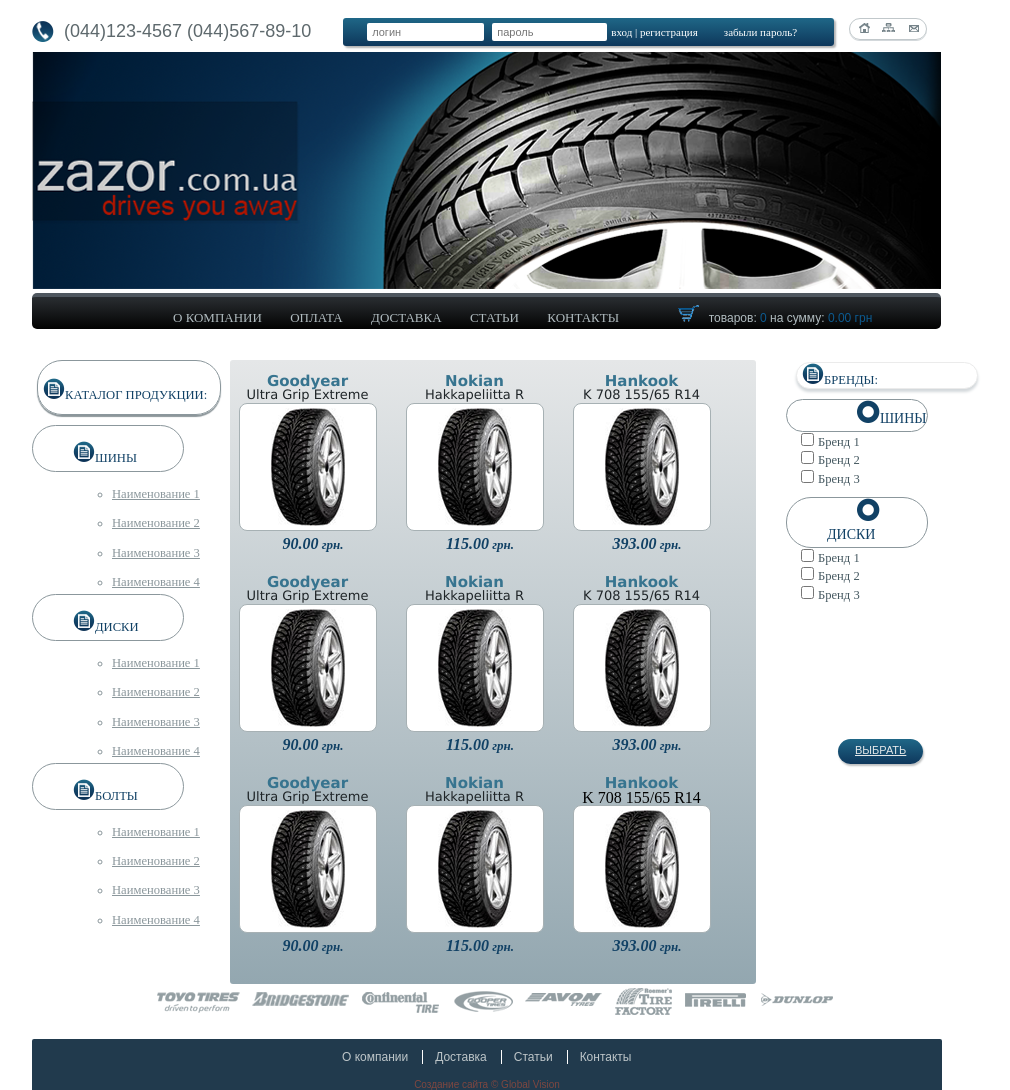
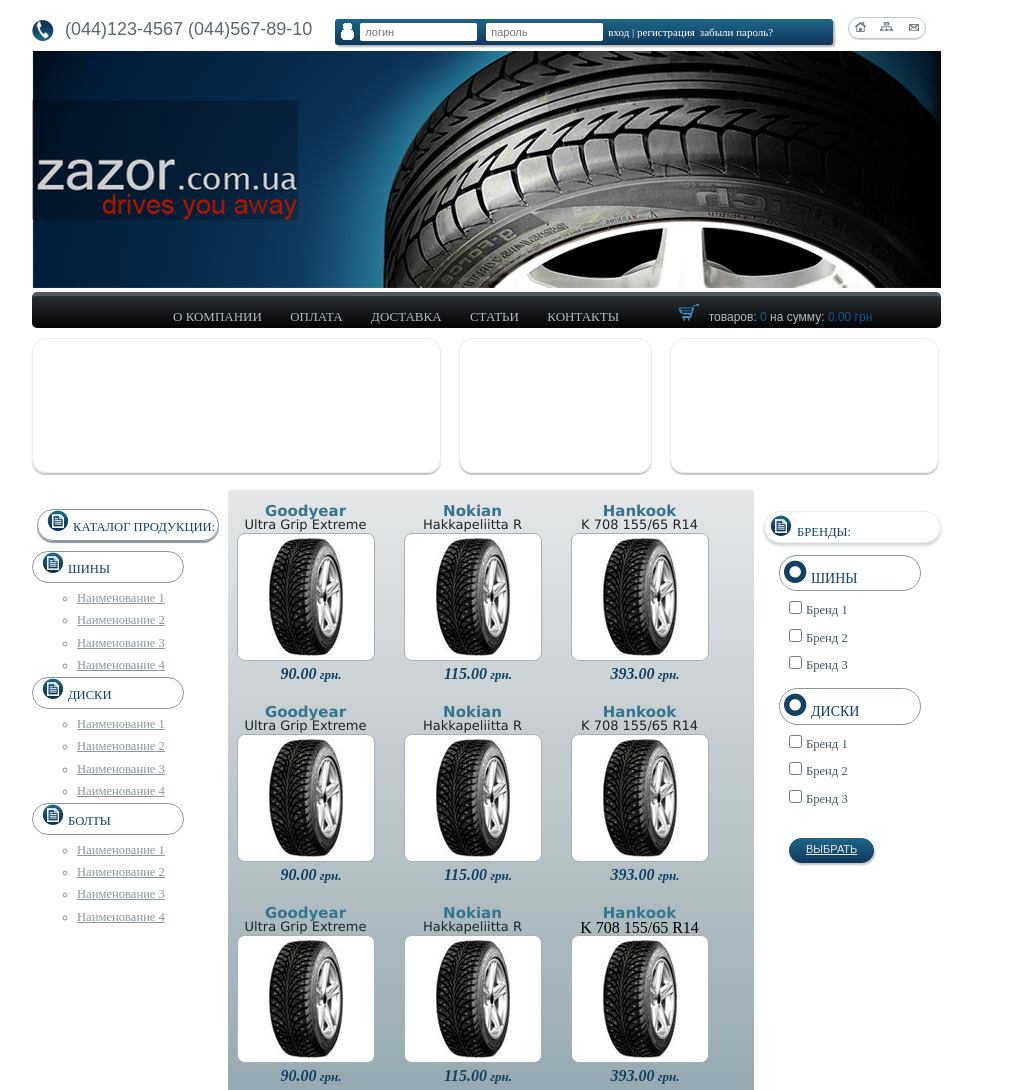
Before and after one commit to Alain2265/Alain2265.github.io, a plain HTML site: page homework6/index.html in a window 1280 px wide. Shown: the top 1090 px of the page, without its empty margins (108-1118 px from the left). Drawn offline with Linux system fonts and the light colour scheme.

Commit message:
initial commit

```diff
--- a/homework6/css/style.css
+++ b/homework6/css/style.css
@@ -12,7 +12,7 @@ body {
 header {
     display: flex;
     flex-flow: row;
-    margin-top: 18px;
+    margin-top: 17px;
 }
 
 .phone {
@@ -20,8 +20,9 @@ header {
 }
 
 header div {
-    margin-top: 5px;
-    margin-left: 2px;
+    margin-top: 4px;
+    margin-left: -2px;
+    padding: 0 5px 0 5px;
     font-family: Arial;
     font-size: 18px;
     color: #5e696d;
@@ -34,8 +35,8 @@ header div a {
 }
 
 .formmenu {
-    height: 28px;
-    width: 491px;
+    height: 22px;
+    width: 496px;
     display: inline-block;
     background: linear-gradient(to top, #0e375b, #1f6787);
     color: #ffffff;
@@ -44,38 +45,53 @@ header div a {
     margin-left: 18px;
 }
 
-form i {
-    background-image: url(../image/man.png);
-    background-repeat: no-repeat;
+.formmenu {
+    padding: 3px 7px 2px 3px;
 }
 
 .formmenu input {
     padding-left: 5px;
-    margin-top: 5px;
+    margin-bottom: 10px;
+}
+
+.man {
+    padding: 3px 1px 2px 3px;
+    vertical-align: middle;
 }
 
 .login {
     font-size: 11px;
     width: 110px;
     height: 16px;
-    margin-left: 24px;
     border-radius: 2px;
     border: none;
 }
 
 .entrance:after {
     content: "";
-    margin-left: 2px;
+    margin-bottom: 15px;
+}
+
+.entrance {
+    display: inline-block;
+    font-family: 'lucida_sans_unicoderegular';
+    font-size: 12px;
+    color: #bfbfbf;
+    text-decoration: underline;
 }
 
 .forgetpass {
     display: inline-block;
-    margin-left: 20px;
-    margin-right: 10px;
     font-family: 'lucida_sans_unicoderegular';
     font-size: 12px;
     color: #bfbfbf;
     text-decoration: underline;
+}
+
+.formmenu {
+    vertical-align: middle;
+    margin-top: 2px;
+    padding: 1px 0 3px 2px;
 }
 
 .formmenu a {
@@ -88,7 +104,7 @@ form i {
 .password {
     margin-left: 4px;
     font-size: 11px;
-    width: 108px;
+    width: 110px;
     height: 16px;
     border-radius: 2px;
     border: none;
@@ -105,7 +121,7 @@ aside {
 }
 
 aside img {
-    margin-left: 8px;
+    margin: 3px 5px;
 }
 
 
@@ -174,31 +190,76 @@ aside img {
 }
 
 
-/*<!-- content -->*/
+/*boxconten*/
 
-
-/*menuKATALOG*/
-
-.menucatalog {
-    float: left;
+.boxcontent {
+    display: block;
 }
 
-.catalog {
-    width: 180px;
-    border: 1px solid #8b979c;
-    border-radius: 25px;
-    box-shadow: 0 2px 1px #8c969a;
-    clear: both;
-    margin-top: 31px;
-    padding-bottom: 10px;
-    padding-top: 21px;
+.box {
+    display: inline-block;
+    width: 407px;
+    height: 133px;
+    margin-top: 10px;
+    border: 1px solid #ebebeb;
+    box-shadow: 0 2px 1px #c5c5c5;
+    border-radius: 14px;
+}
+
+.box1 {
+    width: 191px;
+    height: 133px;
+    display: inline-block;
+    margin-top: 10px;
+    margin-left: 14px;
+    border: 1px solid #ebebeb;
+    box-shadow: 0 2px 1px #c5c5c5;
+    border-radius: 14px;
+}
+
+.box2 {
+    width: 267px;
+    height: 133px;
+    margin-top: 10px;
+    margin-left: 14px;
+    display: inline-block;
+    border: 1px solid #ebebeb;
+    box-shadow: 0 2px 1px #c5c5c5;
+    border-radius: 14px;
 }
 
 
 /*<!-- content -->*/
 
-.menucatalog li {
+.menucatalog {
+    float: left;
     margin-top: 15px;
+}
+
+.catalog {
+    width: 140px;
+    height: 30px;
+    border: 1px solid #8b979c;
+    border-radius: 25px;
+    box-shadow: 0 2px 1px #8c969a;
+    clear: both;
+    margin-left: -35px;
+}
+
+.catalog img {
+    margin: 0 4px 0 4px;
+}
+
+.catalog li {
+    list-style-type: none;
+}
+
+.catalog a:hover {
+    color: #0c3256;
+}
+
+.productcatalog {
+    margin-left: -35px;
 }
 
 .menucatalog li {
@@ -207,36 +268,20 @@ aside img {
     font-style: normal;
 }
 
-.menucatalog .catalog {
-    border: 1px solid #8b979c;
-    margin-left: -35px;
-    padding-top: 2px;
-    border-radius: 25px;
-    width: 142px;
-    box-shadow: 0 2px 1px #8c969a;
-}
-
 .menucatalog span {
     font-family: 'lucida_sans_unicoderegular';
     font-size: 12.6px;
     color: #114165;
 }
 
-.productcatalog span {
-    margin-left: -35px;
-}
-
-.catalog li {
-    list-style-type: none;
-}
-
 .shinugroup {
+    width: 110px;
+    height: 30px;
     border: 1px solid #8b979c;
     margin-left: -40px;
     margin-top: 10px;
-    padding-bottom: 9px;
+    margin-bottom: : 9px;
     border-radius: 25px;
-    width: 110px;
 }
 
 .shinugroup a {
@@ -248,22 +293,25 @@ aside img {
 .group {
     list-style-type: none;
     line-height: 7px;
+    margin-left: -35px;
 }
 
-.menucatalog .group a {
-    margin-left: 30px;
+.group img {
+    margin: 0 4px 0 4px;
 }
 
 .name {
     font-size: 12.6px;
     color: #8b979c;
+    margin-top: 8px;
+    margin-left: -35px;
 }
 
 .name a {
     color: #8b979c;
 }
 
-.name:hover {
+.name a:hover {
     color: #0c3256;
     text-decoration: underline;
     font-style: italic;
@@ -275,12 +323,13 @@ aside img {
 }
 
 .diskgroup {
+    width: 110px;
+    height: 30px;
     border: 1px solid #8b979c;
     margin-left: -40px;
     margin-top: 4px;
-    padding-bottom: 9px;
+    margin-bottom: : 9px;
     border-radius: 25px;
-    width: 110px;
 }
 
 .diskgroup a {
@@ -295,12 +344,13 @@ aside img {
 }
 
 .boltgroup {
+    width: 110px;
+    height: 30px;
     border: 1px solid #8b979c;
     margin-left: -40px;
     margin-top: 4px;
-    padding-bottom: 9px;
+    margin-bottom: : 9px;
     border-radius: 25px;
-    width: 110px;
 }
 
 .boltgroup a {
@@ -327,8 +377,8 @@ main {
     display: inline-block;
     float: left;
     box-sizing: border-box;
-    margin: 5px 0 0 9px;
-    margin-top: 31px;
+    margin: 12px 0 0 9px;
+    margin-top: 12px;
     padding: 9px 0 12px 9px;
     width: 526px;
     background: linear-gradient(to top, #93a7b0, #e5e7e8);
@@ -397,20 +447,10 @@ figcaption, figure>span {
 
 /*rightmenu*/
 
-.righmenu {
-    width: 185px;
-    height: 134px;
-    background-color: #ffffff;
-    border-radius: 10px;
-    border: 2px solid #ebebeb;
-    box-shadow: 0px 3px 3px #d3d8db;
-    float: left;
-    margin-top: 8px;
-}
-
 .brend {
     float: left;
     margin-top: 17px;
+    margin-left: -30px;
 }
 
 .brend li {
@@ -418,8 +458,8 @@ figcaption, figure>span {
 }
 
 .brendu {
-    width: 140px;
-    height: 25px;
+    width: 135px;
+    height: 30px;
     border: 1px solid #ebebeb;
     border-radius: 25px;
     box-shadow: 0px 3px 3px #d3d8db;
@@ -427,8 +467,13 @@ figcaption, figure>span {
     color: : #114165;
 }
 
-.brendu a {
+.brendu li {
     margin-left: -35px;
+    margin-top: 3px;
+}
+
+.brendu img {
+    margin-right: 5px;
 }
 
 .brendu a {
@@ -441,14 +486,13 @@ figcaption, figure>span {
 
 .shinu {
     margin-top: 12px;
+    margin-left: 15px;
 }
 
 .shinu {
     border: 1px solid #8b979c;
-    margin-top: 10px;
     padding-bottom: 3px;
     border-radius: 25px;
-    margin-left: -10px;
     width: 100px;
 }
 
@@ -456,20 +500,19 @@ figcaption, figure>span {
     text-decoration: none;
     color: #114165;
     font-size: 14px;
-    margin-left: 30px;
+    margin-left: -40px;
     font-style: normal;
 }
 
 .disk {
-    margin-top: 12px;
+    margin-top: 15px;
+    margin-left: 15px;
 }
 
 .disk {
     border: 1px solid #8b979c;
-    margin-top: 10px;
     padding-bottom: 3px;
     border-radius: 25px;
-    margin-left: -10px;
     width: 100px;
 }
 
@@ -477,8 +520,16 @@ figcaption, figure>span {
     text-decoration: none;
     color: #114165;
     font-size: 14px;
-    margin-left: 30px;
+    margin-left: -40px;
     font-style: normal;
+}
+
+.disk img {
+    margin: 4px 4px 0 4px;
+}
+
+.shinu img {
+    margin: 4px 4px 0 4px;
 }
 
 label {
@@ -488,13 +539,14 @@ label {
 }
 
 .checkbox {
-    margin-left: -35px;
+    margin-left: -15px;
+    margin-top: 10px;
 }
 
 .choose {
     display: inline-block;
-    margin-top: 410px;
-    margin-left: -140px;
+    margin-top: 15px;
+    margin-left: 35px;
     padding: 5px 17px 7px 17px;
     font-family: Arial;
     font-size: 11px;
@@ -577,3 +629,7 @@ oter span {
     font-size: 10px;
     color: #7f4740;
 }
+
+f4740;
+
+}
--- a/homework6/index.html
+++ b/homework6/index.html
@@ -17,14 +17,15 @@
     <header>
         <img src="image/phone.png" alt="" class="phone">
         <div> <a href="">(044)123-4567</a> <a href=""> (044)567-89-10</a></div>
+        <div class="formmenu">
+            <form>
                 <img src="image/man.png" alt="" class="man">
-        <form action="" class="formmenu">
-
                 <input type="text" class="login" placeholder="логин">
                 <input type="text" class="password" placeholder="пароль">
                 <a href="#" class="entrance">вход | регистрация</a>
                 <a href="#" class="forgetpass">забыли пароль?</a>
             </form>
+        </div>
         <aside class=navmenu>
             <a href="#"><img src="image/home.png" alt=""></a>
             <a href=""><img src="image/map.png" alt=""></a>
@@ -44,6 +45,11 @@
             <li class="shop"><img src="image/basket.png" alt=""> товаров: <span>0</span> на сумму: <span>0.00 грн</span></li>
         </ul>
     </nav>
+    <div class="boxcontent">
+        <div class="box"></div>
+        <div class="box1"></div>
+        <div class="box2"></div>
+    </div>
 
     <! searchmenu -->
     <!-- content -->
@@ -186,7 +192,6 @@
                 </ul>
             </ul>
         </section>
-
         <a href="" class="choose">ВЫБРАТЬ</a>
     </div>
     <!-- footer -->
```
Lines whose indentation alone changed are shown as unchanged.
